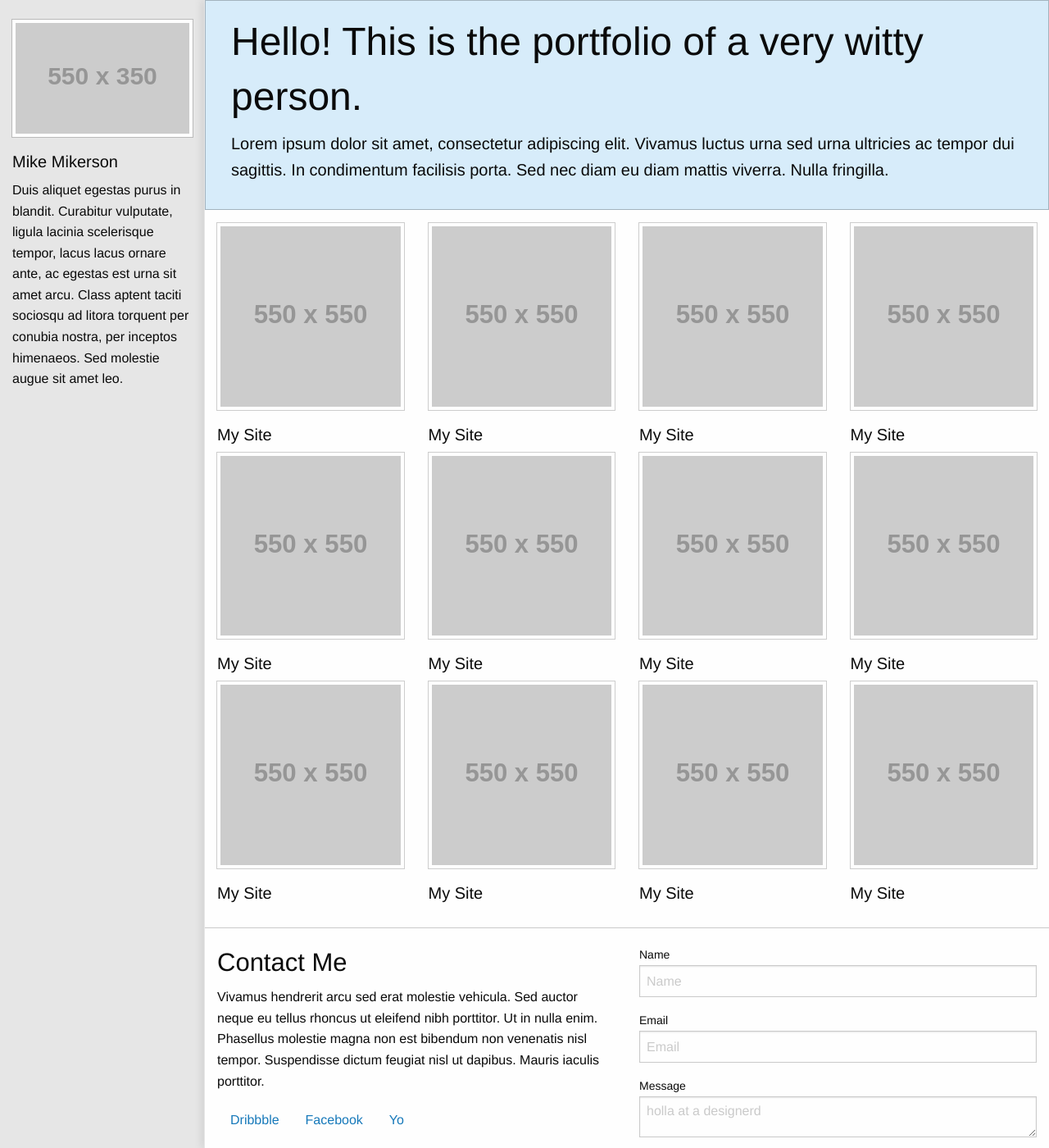
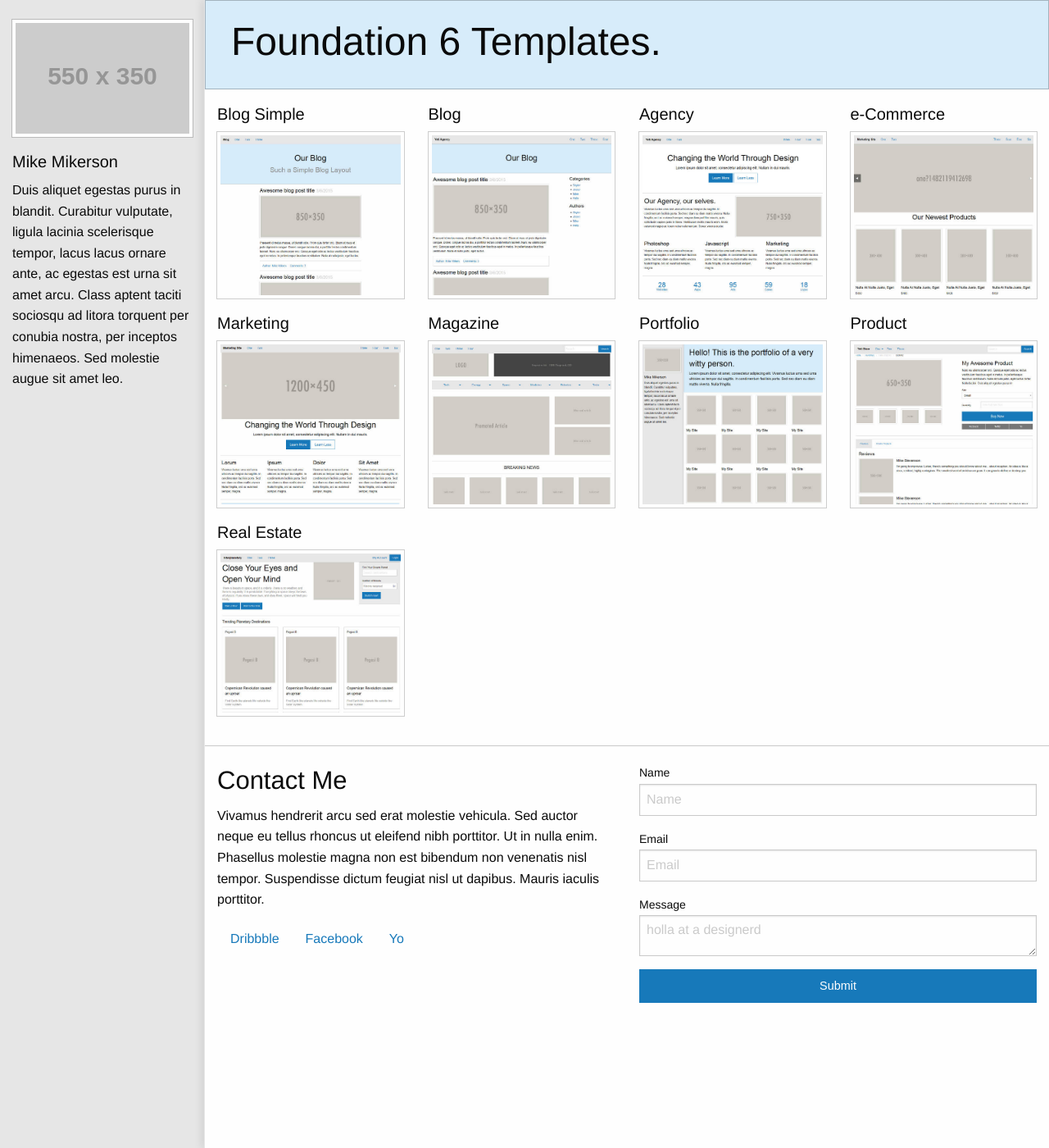
Before and after one commit to yafred/test-foundation-6, a Jekyll site: the page built from pages/pages-root-folder/index.md, in a window 1280 px wide and 1400 px high. Shown: the whole window at 82% size. Built offline with Jekyll 4.4.1, drawn with Linux system fonts in a browser that asks for light colours.

Commit message:
links to foundation templates

```diff
--- a/pages/pages-root-folder/index.md
+++ b/pages/pages-root-folder/index.md
@@ -24,58 +24,63 @@ permalink: /index.html
       </div>
       <div class="callout primary">
         <div class="row column">
-          <h1>Hello! This is the portfolio of a very witty person.</h1>
-          <p class="lead">Lorem ipsum dolor sit amet, consectetur adipiscing elit. Vivamus luctus urna sed urna ultricies ac tempor dui sagittis. In condimentum facilisis porta. Sed nec diam eu diam mattis viverra. Nulla fringilla.</p>
+          <h1>Foundation 6 Templates.</h1>
         </div>
       </div>
       <div class="row small-up-2 medium-up-3 large-up-4">
         <div class="column">
-          <img class="thumbnail" src="http://placehold.it/550x550">
-          <h5>My Site</h5>
+          <h5>Blog Simple</h5>
+          <a href="{{ '/blog-simple' | absolute_url }}">
+            <img class="thumbnail" src="{{ '/assets/images/f6-blog-simple.jpg' | absolute_url }}">
+          </a>
         </div>
         <div class="column">
-          <img class="thumbnail" src="http://placehold.it/550x550">
-          <h5>My Site</h5>
+          <h5>Blog</h5>
+          <a href="{{ '/blog' | absolute_url }}">
+            <img class="thumbnail" src="{{ '/assets/images/f6-blog.jpg' | absolute_url }}">
+          </a>
         </div>
         <div class="column">
-          <img class="thumbnail" src="http://placehold.it/550x550">
-          <h5>My Site</h5>
+          <h5>Agency</h5>
+          <a href="{{ '/agency' | absolute_url }}">
+            <img class="thumbnail" src="{{ '/assets/images/f6-agency.jpg' | absolute_url }}">
+          </a>
         </div>
         <div class="column">
-          <img class="thumbnail" src="http://placehold.it/550x550">
-          <h5>My Site</h5>
+          <h5>e-Commerce</h5>
+          <a href="{{ '/ecommerce' | absolute_url }}">
+            <img class="thumbnail" src="{{ '/assets/images/f6-ecommerce.jpg' | absolute_url }}">
+          </a>
         </div>
         <div class="column">
-          <img class="thumbnail" src="http://placehold.it/550x550">
-          <h5>My Site</h5>
+          <h5>Marketing</h5>
+            <a href="{{ '/marketing-site' | absolute_url }}">
+            <img class="thumbnail" src="{{ '/assets/images/f6-marketing-site.jpg' | absolute_url }}">
+          </a>
         </div>
         <div class="column">
-          <img class="thumbnail" src="http://placehold.it/550x550">
-          <h5>My Site</h5>
+          <h5>Magazine</h5>
+          <a href="{{ '/news-magazine' | absolute_url }}">
+            <img class="thumbnail" src="{{ '/assets/images/f6-news-magazine.jpg' | absolute_url }}">
+          </a>
         </div>
         <div class="column">
-          <img class="thumbnail" src="http://placehold.it/550x550">
-          <h5>My Site</h5>
+          <h5>Portfolio</h5>
+          <a href="{{ '/portfolio' | absolute_url }}">
+            <img class="thumbnail" src="{{ '/assets/images/f6-portfolio.jpg' | absolute_url }}">
+          </a>
         </div>
         <div class="column">
-          <img class="thumbnail" src="http://placehold.it/550x550">
-          <h5>My Site</h5>
+          <h5>Product</h5>
+          <a href="{{ '/product-page' | absolute_url }}">
+            <img class="thumbnail" src="{{ '/assets/images/f6-product-page.jpg' | absolute_url }}">
+          </a>
         </div>
         <div class="column">
-          <img class="thumbnail" src="http://placehold.it/550x550">
-          <h5>My Site</h5>
-        </div>
-        <div class="column">
-          <img class="thumbnail" src="http://placehold.it/550x550">
-          <h5>My Site</h5>
-        </div>
-        <div class="column">
-          <img class="thumbnail" src="http://placehold.it/550x550">
-          <h5>My Site</h5>
-        </div>
-        <div class="column">
-          <img class="thumbnail" src="http://placehold.it/550x550">
-          <h5>My Site</h5>
+          <h5>Real Estate</h5>
+          <a href="{{ '/real-estate' | absolute_url }}">
+            <img class="thumbnail" src="{{ '/assets/images/f6-real-estate.jpg' | absolute_url }}">
+          </a>
         </div>
       </div>
 
```
Also changed, not shown: assets/images/f6-agency.jpg (added), assets/images/f6-blog-simple.jpg (added), assets/images/f6-blog.jpg (added), assets/images/f6-ecommerce.jpg (added), assets/images/f6-marketing-site.jpg (added), assets/images/f6-news-magazine.jpg (added), assets/images/f6-portfolio.jpg (added), assets/images/f6-product-page.jpg (added), assets/images/f6-real-estate.jpg (added).
